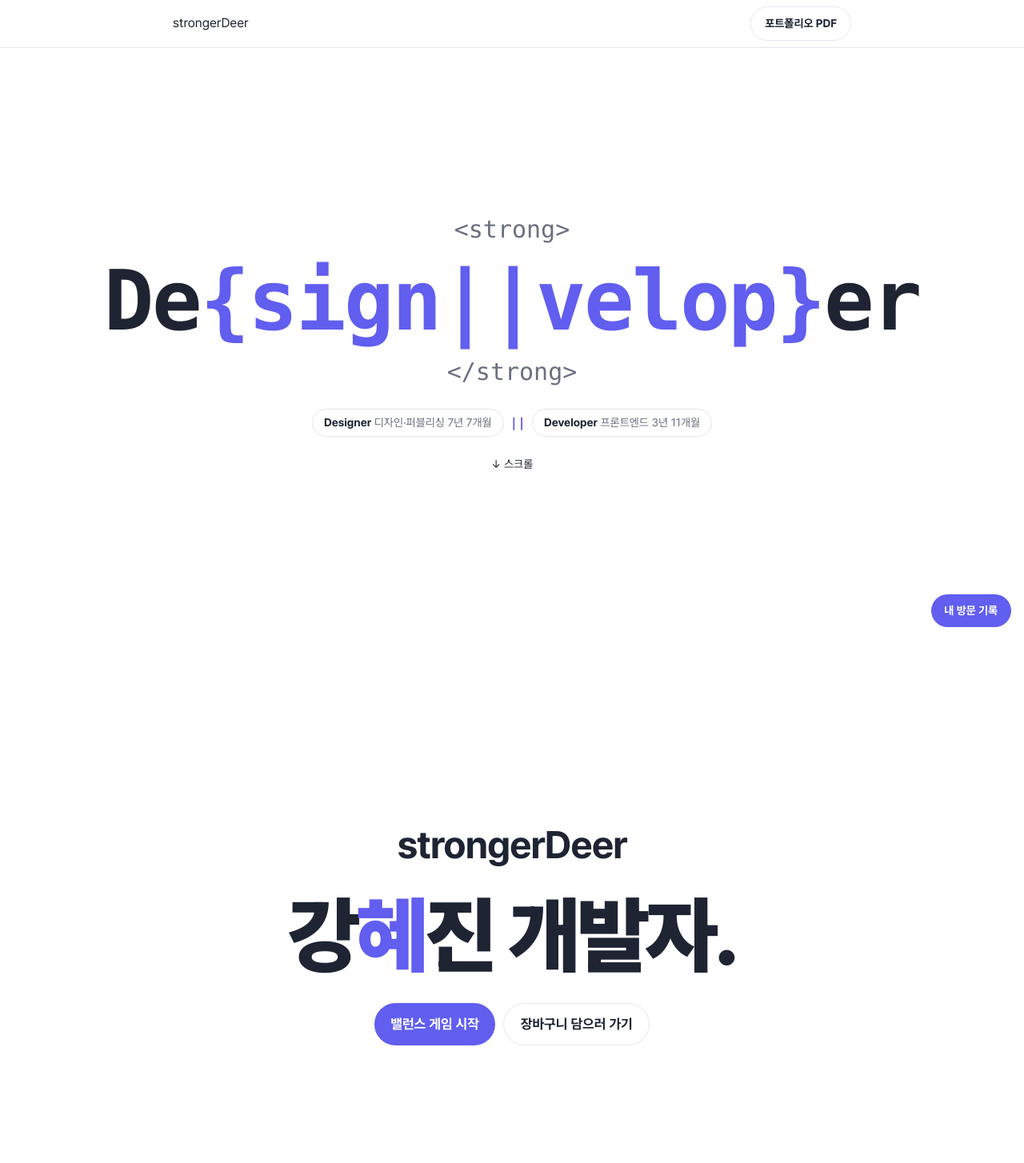
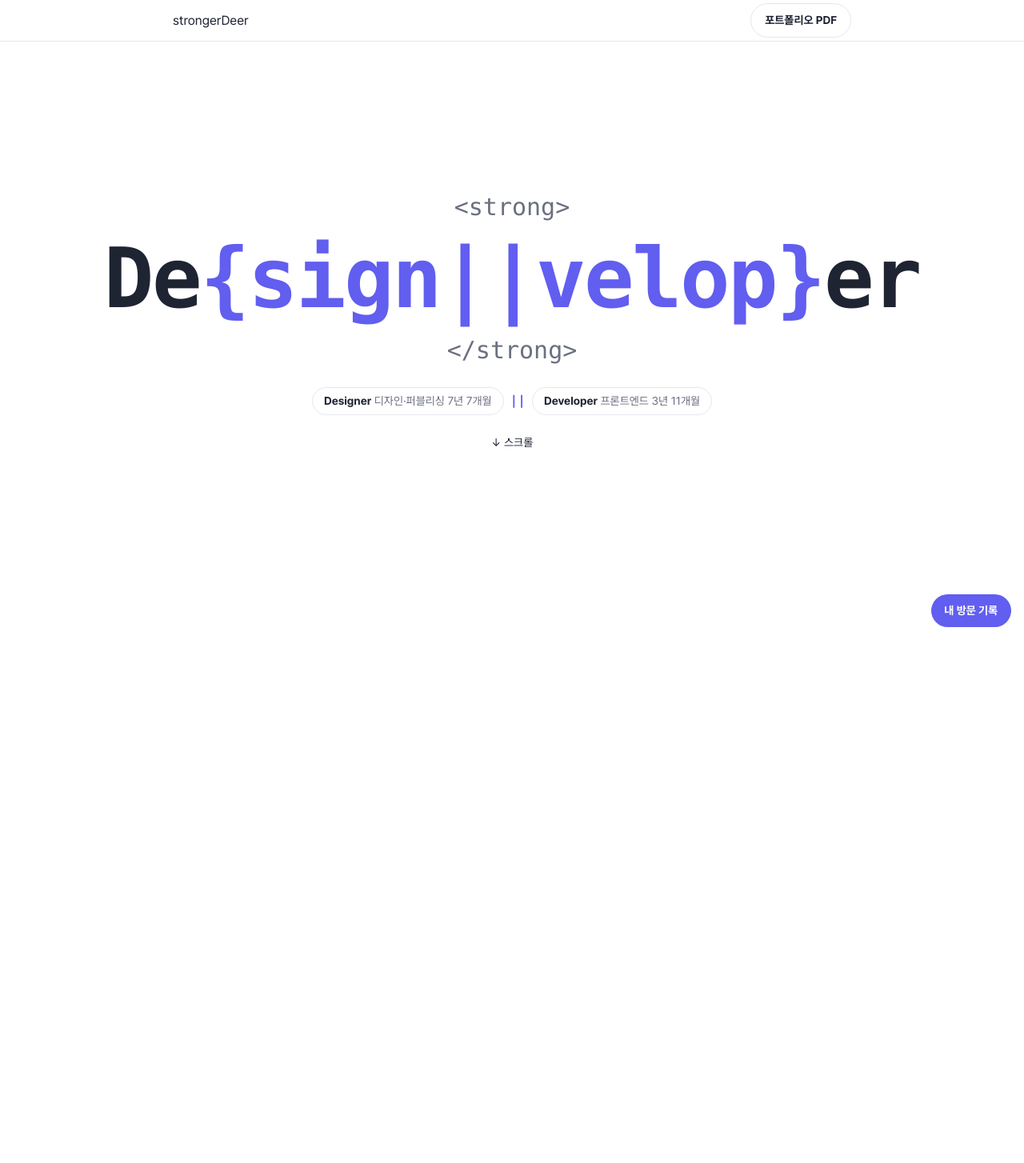
Before and after one commit to strongerDeer/strongerDeer, a Next.js app: page / in a window 1280 px wide. Shown: the top 1454 px of the page at 80% size. Built offline with nearby package versions, Linux system fonts and the light colour scheme.

Commit message:
✨ Feat: 인트로·이름 장면 sticky 무대

```diff
--- a/app/globals.css
+++ b/app/globals.css
@@ -106,6 +106,10 @@ body {
   word-break: keep-all;
 }
 
+:root {
+  --header-h: 3.25rem;
+}
+
 @theme {
   --animate-blink: blink 1s steps(1) infinite;
   @keyframes blink {
--- a/components/common/Header.tsx
+++ b/components/common/Header.tsx
@@ -2,8 +2,8 @@ import { Button } from '@/components/common/Button';
 
 export function Header() {
   return (
-    <header className='border-b border-line'>
-      <div className='mx-auto flex w-full max-w-page items-center justify-between px-4 py-2'>
+    <header className='sticky top-0 z-30 h-(--header-h) border-b border-line bg-background'>
+      <div className='mx-auto flex h-full w-full max-w-page items-center justify-between px-4'>
         strongerDeer
         <Button size='sm'>포트폴리오 PDF</Button>
       </div>
--- a/components/sections/Hero.tsx
+++ b/components/sections/Hero.tsx
@@ -52,8 +52,12 @@ export function Hero() {
   }, [typed, done]);
 
   return (
-    <section id='hero' aria-label='소개' className='px-4 text-center'>
-      <div className='flex min-h-[calc(100svh-4rem)] flex-col items-center justify-center gap-6'>
+    <section
+      id='hero'
+      aria-label='소개'
+      className='-mt-(--header-h) h-[295svh] motion-reduce:mt-0 motion-reduce:h-auto'
+    >
+      <div className='sticky top-0 flex h-svh flex-col items-center justify-center gap-6 px-4 text-center motion-reduce:static motion-reduce:min-h-[calc(100svh-var(--header-h))]'>
         <p className='font-mono'>
           <span className='sr-only'>De{'{sign||velop}'}er</span>
           <code
--- a/components/sections/StrongerDeer.tsx
+++ b/components/sections/StrongerDeer.tsx
@@ -5,9 +5,9 @@ export function StrongerDeer() {
     <section
       id='stronger-deer'
       aria-labelledby='hero-title'
-      className='px-4 text-center'
+      className='relative z-10 mt-[-100svh] h-[240svh] bg-background text-center motion-reduce:mt-0 motion-reduce:h-auto'
     >
-      <div className='relative flex min-h-[calc(100svh-4rem)] flex-col items-center justify-center gap-5 py-10'>
+      <div className='sticky top-(--header-h) flex h-[calc(100svh-var(--header-h))] flex-col items-center justify-center gap-5 px-4 py-10 motion-reduce:static'>
         <p className='text-[clamp(28px,6vw,48px)] font-bold tracking-tight'>
           strongerDeer
         </p>
```
